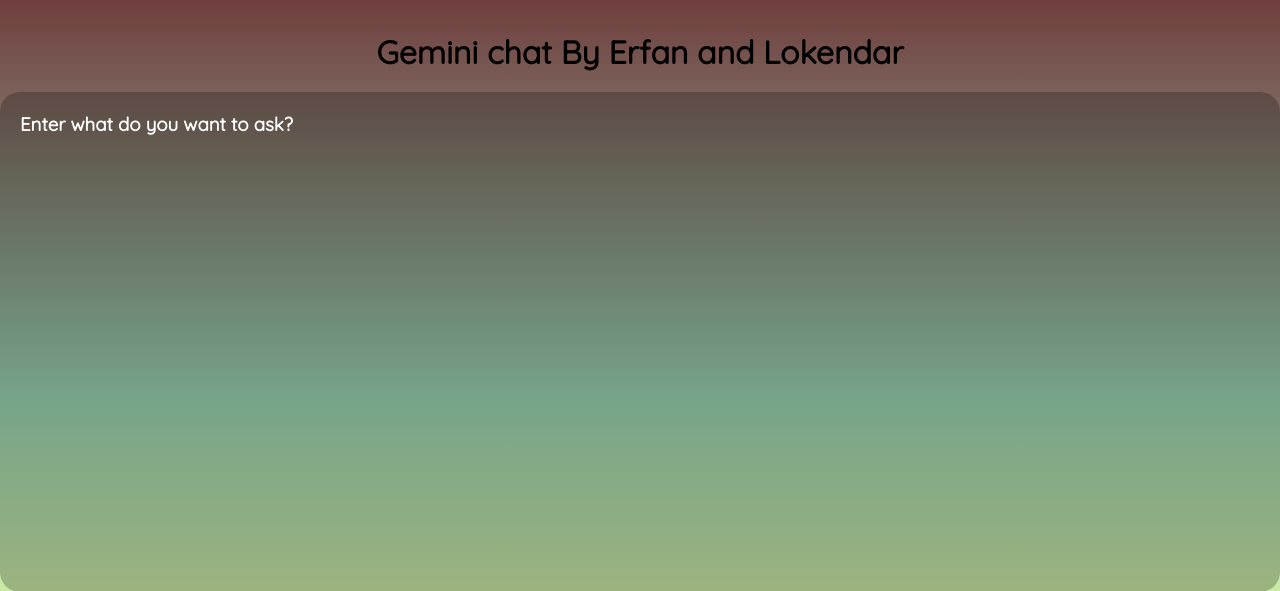
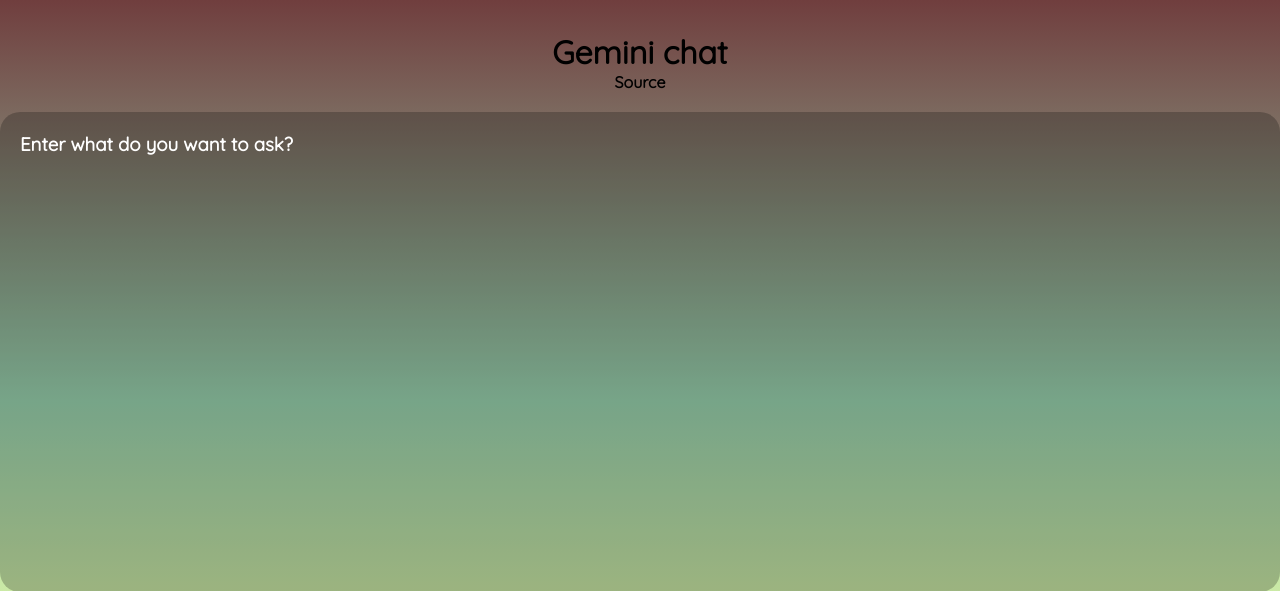
Before and after one commit to lokendarjangid/gemini-chat, a Flask app: page / in a window 1280 px wide. Shown: the top 591 px of the page. Run offline with Flask 3, Linux system fonts and the light colour scheme; some libraries are stand-ins or nearby versions.

Commit message:
Added Source for Parent Repo

```diff
--- a/templates/index.html
+++ b/templates/index.html
@@ -7,7 +7,8 @@
 {% block body %}
 
 <div class="container">
-    <h1>Gemini chat By Erfan and Lokendar</h1>
+    <h1>Gemini chat</h1>
+    <h4><a href="https://github.com/lokendarjangid/gemini-chat"></a>Source</a></h4>
     <div class="output">
         <h3>
             {% if output %}
```
